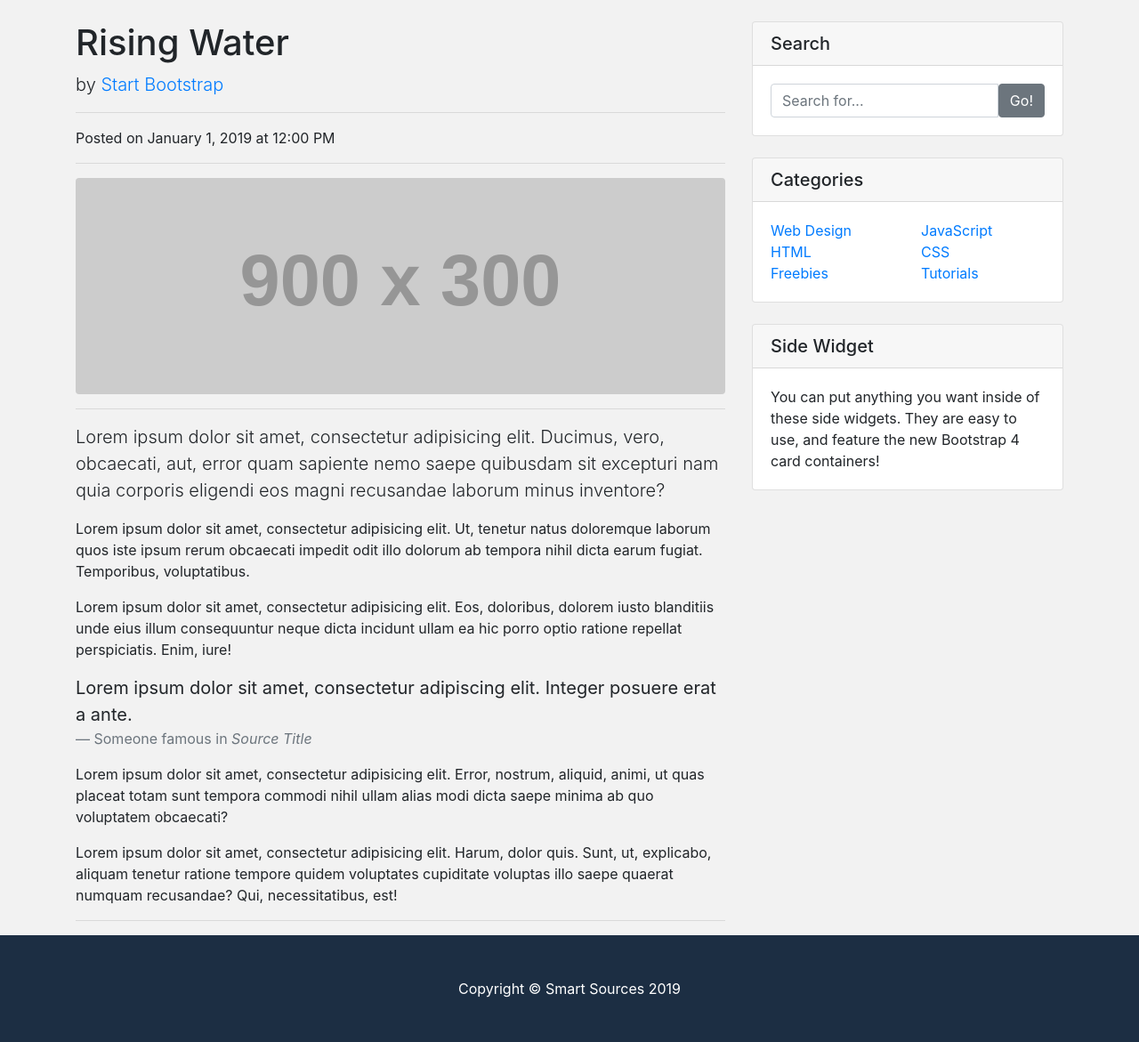
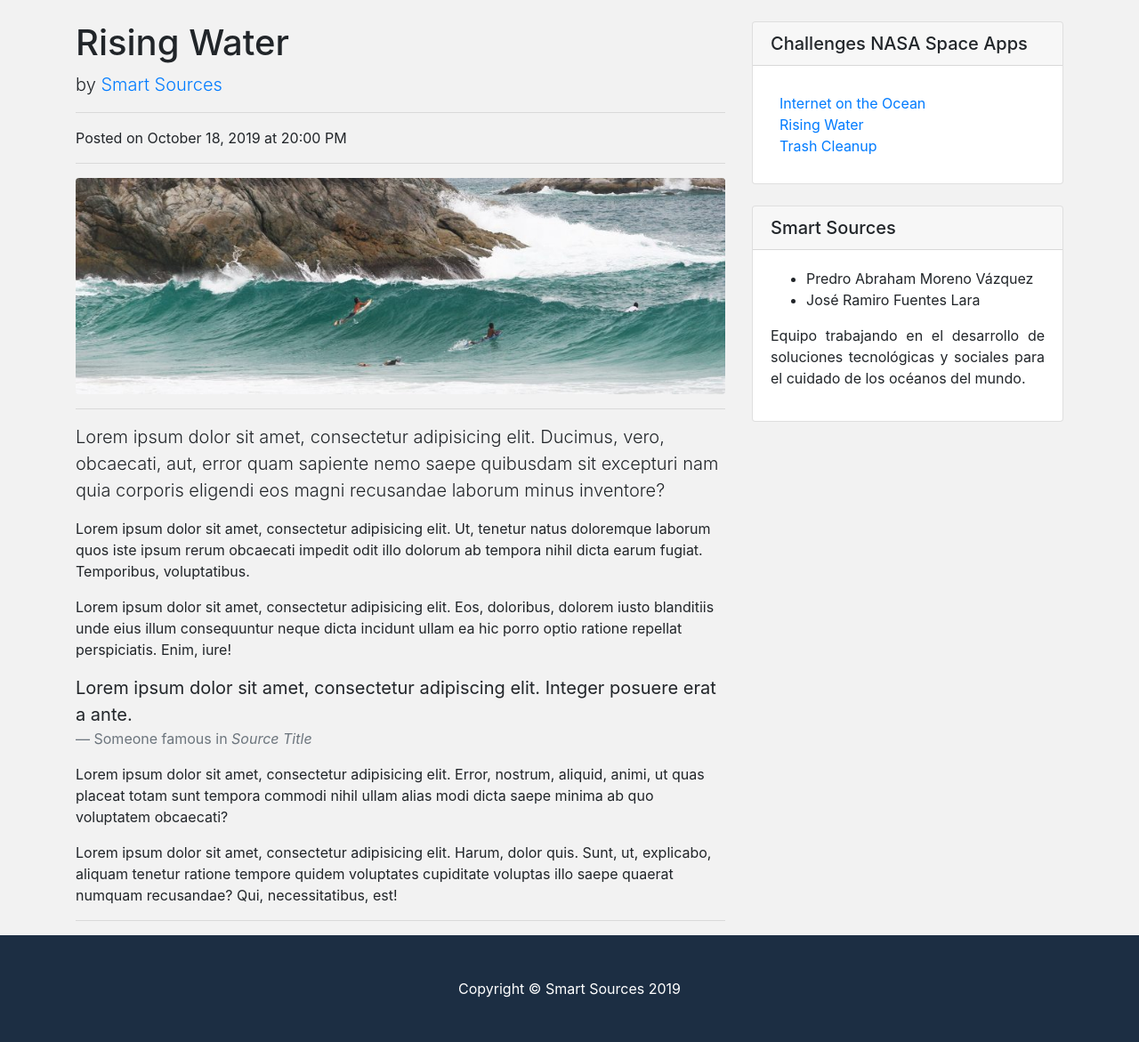
Before and after one commit to RamiroFuentes/NASA-Smart-Sources, a Flask app: page /rising_water in a window 1280 px wide. Shown: the part 56-1227 px from the top of the page at 89% size. Run offline with Flask 2, Linux system fonts and the light colour scheme; grey boxes labelled with a size stand in for pictures from a placeholder-image service; some libraries are stand-ins or nearby versions.

Commit message:
Modificación delart_layout.

```diff
--- a/templates/Rising_Water.html
+++ b/templates/Rising_Water.html
@@ -13,18 +13,18 @@
         <!-- Author -->
         <p class="lead">
           by
-          <a href="#">Start Bootstrap</a>
+          <a href="https://github.com/RamiroFuentes/NASA-Smart-Sources/">Smart Sources</a>
         </p>
 
         <hr>
 
         <!-- Date/Time -->
-        <p>Posted on January 1, 2019 at 12:00 PM</p>
+        <p>Posted on October 18, 2019 at 20:00 PM</p>
 
         <hr>
 
         <!-- Preview Image -->
-        <img class="img-fluid rounded" src="http://placehold.it/900x300" alt="">
+        <img class="img-fluid rounded" src="../static/images/surf.jpg" alt="">
 
         <hr>
 
--- a/templates/art_layout.html
+++ b/templates/art_layout.html
@@ -13,59 +13,38 @@
     <!-- Sidebar Widgets Column -->
     <div class="col-md-4">
 
-        <!-- Search Widget -->
-        <div class="card my-4">
-          <h5 class="card-header">Search</h5>
-          <div class="card-body">
-            <div class="input-group">
-              <input type="text" class="form-control" placeholder="Search for...">
-              <span class="input-group-btn">
-                <button class="btn btn-secondary" type="button">Go!</button>
-              </span>
-            </div>
-          </div>
-        </div>
-
       <!-- Categories Widget -->
       <div class="card my-4">
-          <h5 class="card-header">Categories</h5>
+        <h5 class="card-header">Challenges NASA Space Apps</h5>
         <div class="card-body">
-            <div class="row">
-              <div class="col-lg-6">
+          <div class="row" style="margin:10px;">
               <ul class="list-unstyled mb-0">
                 <li>
-                    <a href="#">Web Design</a>
+                  <a href="https://2019.spaceappschallenge.org/challenges/earths-oceans/internet-ocean/details">Internet
+                    on the Ocean</a>
                 </li>
                 <li>
-                    <a href="#">HTML</a>
+                  <a href="https://2019.spaceappschallenge.org/challenges/earths-oceans/rising-water/details">Rising
+                    Water</a>
                 </li>
                 <li>
-                    <a href="#">Freebies</a>
+                  <a href="https://2019.spaceappschallenge.org/challenges/earths-oceans/trash-cleanup/details">Trash
+                    Cleanup</a>
                 </li>
               </ul>
-              </div>
-              <div class="col-lg-6">
-                <ul class="list-unstyled mb-0">
-                  <li>
-                    <a href="#">JavaScript</a>
-                  </li>
-                  <li>
-                    <a href="#">CSS</a>
-                  </li>
-                  <li>
-                    <a href="#">Tutorials</a>
-                  </li>
-                </ul>
-              </div>
           </div>
         </div>
       </div>
 
       <!-- Side Widget -->
       <div class="card my-4">
-          <h5 class="card-header">Side Widget</h5>
+        <h5 class="card-header">Smart Sources</h5>
         <div class="card-body">
-            You can put anything you want inside of these side widgets. They are easy to use, and feature the new Bootstrap 4 card containers!
+          <ul>
+            <li>Predro Abraham Moreno Vázquez</li>
+            <li>José Ramiro Fuentes Lara</li>
+          </ul>
+          <p style="text-align: justify;" >Equipo trabajando en el desarrollo de soluciones tecnológicas y sociales para el cuidado de los océanos del mundo.</p>
         </div>
       </div>
 
--- a/templates/trash_cleanup.html
+++ b/templates/trash_cleanup.html
@@ -13,17 +13,17 @@
         <!-- Author -->
         <p class="lead">
           by
-          <a href="#">Start Bootstrap</a>
+          <a href="https://github.com/RamiroFuentes/NASA-Smart-Sources/">Smart Sources</a>
         </p>
 
         <hr>
 
         <!-- Date/Time -->
-        <p>Posted on January 1, 2019 at 12:00 PM</p>
+        <p>Posted on October 18, 2019 at 20:00 PM</p>
 
         <hr>
 
-        <div class="jumbotron">
+        <div class="jumbotron border border-primary shadow">
           <h1 class="display-4">Colección de Microplásticos por membranas de Graféno.</h1>
           <p class="lead">Estudio y aplicación de membranas de grafeno para la separeción de microplásticos en la superficie del oceano.</p>
           <hr class="my-4">
```
Also changed, not shown: templates/data.json (deleted, +0 -1 lines), static/images/surf.jpg (added). Lines whose indentation alone changed are shown as unchanged.
